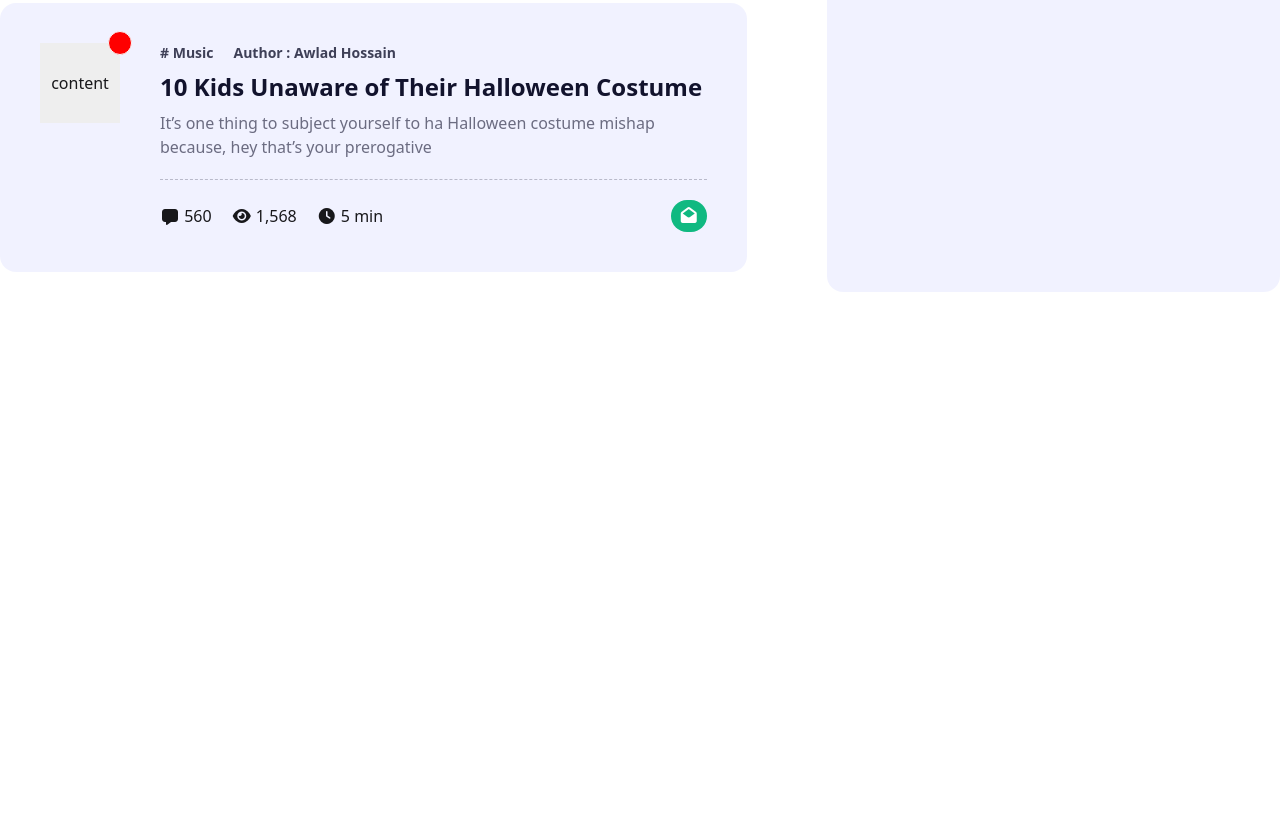
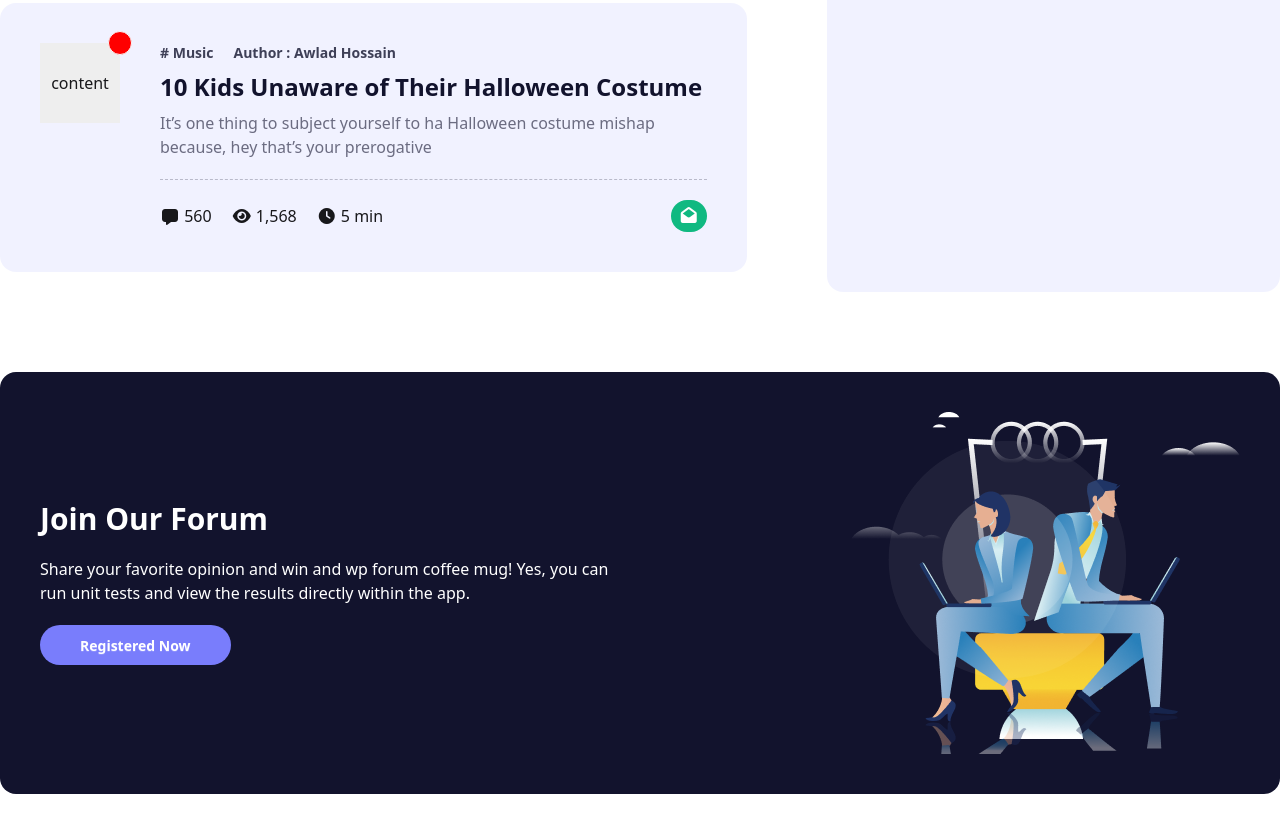
Before and after one commit to MD-Moniruzzaman-Arafat/web-project-11, a plain HTML site: page index.html in a window 1280 px wide. Shown: the part 1477-2309 px from the top of the page. Before the commit the page ends 1849 px from the top, so only its background shows below. Drawn offline with nearby package versions, Linux system fonts and the light colour scheme.

Commit message:
join our forum section design

```diff
--- a/index.html
+++ b/index.html
@@ -226,6 +226,25 @@
             </div>
         </section>
         <!-- Let’s Discuss section end -->
+        <!-- Join Our Forum section start -->
+        <section class="my-20">
+            <div class="bg-[#12132D] p-10 flex justify-between items-center rounded-2xl">
+                <div class="text-white">
+                    <h1 class="font-bold text-3xl">Join Our Forum</h1>
+                    <p class="max-w-xl my-5">Share your favorite opinion and win and wp forum coffee mug! Yes, you can
+                        run
+                        unit
+                        tests and view
+                        the results directly within the app. </p>
+                    <button class="btn bg-[#797DFC] border-0 shadow-none text-white rounded-full px-10">Registered
+                        Now</button>
+                </div>
+                <div>
+                    <img src="./images/joinforum.png" alt="">
+                </div>
+            </div>
+        </section>
+        <!-- Join Our Forum section end -->
     </main>
 
 </body>
```
